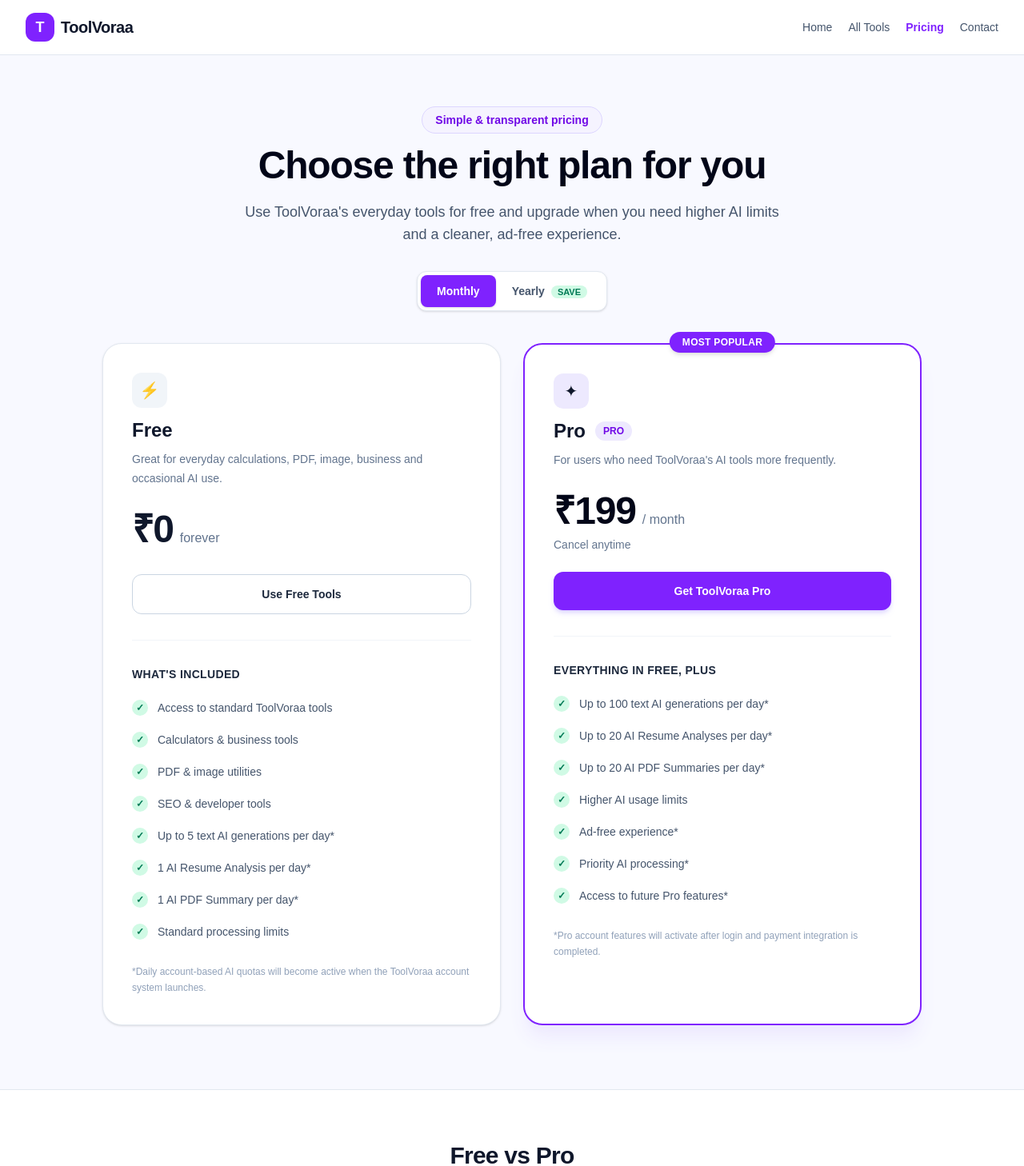
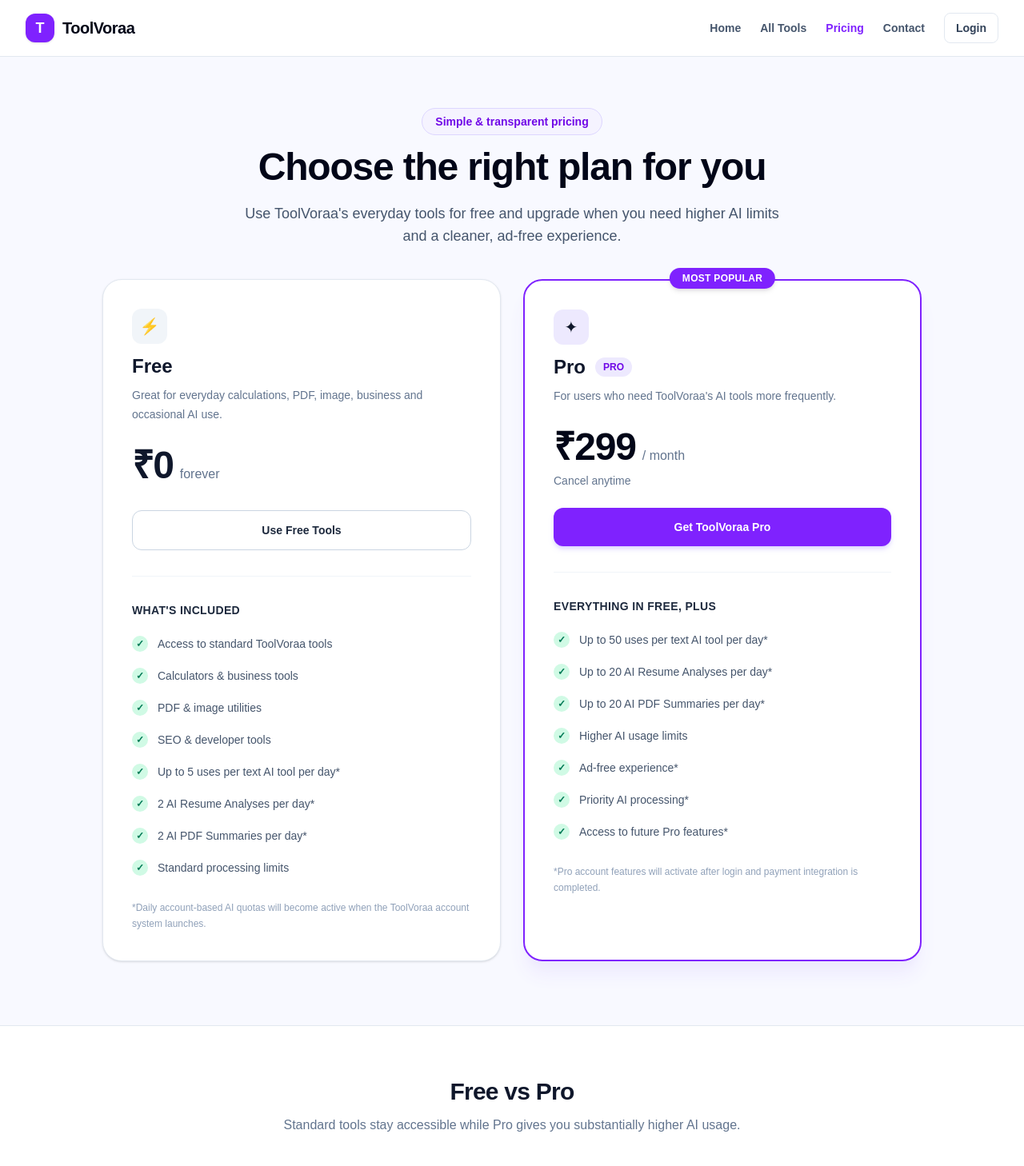
Before and after one commit to sukhgermany007-netizen/toolvoraa, a Next.js app: page /pricing in a window 1280 px wide. Shown: the top 1458 px of the page at 80% size. Built offline with nearby package versions, Linux system fonts and the light colour scheme.

Commit message:
Update Pro pricing to 299

```diff
--- a/app/pricing/page.tsx
+++ b/app/pricing/page.tsx
@@ -1,58 +1,44 @@
 "use client";
 
 import Link from "next/link";
-import { useState } from "react";
 
-type BillingType = "monthly" | "yearly";
 
 export default function PricingPage() {
-  const [billing, setBilling] = useState<BillingType>("monthly");
-
-  const proPrice = billing === "monthly" ? "₹199" : "₹1,499";
-  const proPeriod = billing === "monthly" ? "/ month" : "/ year";
-
   return (
     <main className="min-h-screen bg-[#f8f9ff] text-slate-900">
       {/* Header */}
-      <header className="border-b border-slate-200 bg-white">
+      <header className="sticky top-0 z-50 border-b border-slate-200 bg-white/95 backdrop-blur">
         <div className="mx-auto flex max-w-7xl items-center justify-between px-5 py-4 sm:px-6 lg:px-8">
-          <Link href="/" className="flex items-center gap-2">
-            <div className="flex h-9 w-9 items-center justify-center rounded-xl bg-violet-600 text-lg font-bold text-white">
+          <Link href="/" className="flex items-center gap-2.5">
+            <div className="flex h-9 w-9 items-center justify-center rounded-xl bg-violet-600 text-lg font-extrabold text-white shadow-sm">
               T
             </div>
-
-            <span className="text-xl font-bold tracking-tight">
+            <span className="text-xl font-extrabold tracking-tight text-slate-950">
               ToolVoraa
             </span>
           </Link>
 
-          <nav className="flex items-center gap-5 text-sm font-medium text-slate-600">
-            <Link
-              href="/"
-              className="transition hover:text-violet-600"
-            >
+          <nav className="flex items-center gap-4 text-sm font-semibold text-slate-600 sm:gap-6">
+            <Link href="/" className="transition hover:text-violet-600">
               Home
             </Link>
-
-            <Link
-              href="/tools/all"
-              className="transition hover:text-violet-600"
-            >
+            <Link href="/tools/all" className="transition hover:text-violet-600">
               All Tools
             </Link>
-
-            <Link
-              href="/pricing"
-              className="font-semibold text-violet-600"
-            >
+            <Link href="/pricing" className="text-violet-600">
               Pricing
             </Link>
-
             <Link
               href="/contact"
               className="hidden transition hover:text-violet-600 sm:block"
             >
               Contact
+            </Link>
+            <Link
+              href="/login"
+              className="hidden rounded-lg border border-slate-200 px-3.5 py-2 text-slate-700 transition hover:border-violet-300 hover:bg-violet-50 hover:text-violet-700 md:inline-flex"
+            >
+              Login
             </Link>
           </nav>
         </div>
@@ -74,36 +60,6 @@
             when you need higher AI limits and a cleaner,
             ad-free experience.
           </p>
-
-          {/* Billing Toggle */}
-          <div className="mt-8 inline-flex rounded-xl border border-slate-200 bg-white p-1 shadow-sm">
-            <button
-              type="button"
-              onClick={() => setBilling("monthly")}
-              className={`rounded-lg px-5 py-2.5 text-sm font-semibold transition ${
-                billing === "monthly"
-                  ? "bg-violet-600 text-white shadow-sm"
-                  : "text-slate-600 hover:text-slate-900"
-              }`}
-            >
-              Monthly
-            </button>
-
-            <button
-              type="button"
-              onClick={() => setBilling("yearly")}
-              className={`rounded-lg px-5 py-2.5 text-sm font-semibold transition ${
-                billing === "yearly"
-                  ? "bg-violet-600 text-white shadow-sm"
-                  : "text-slate-600 hover:text-slate-900"
-              }`}
-            >
-              Yearly
-              <span className="ml-2 rounded-full bg-emerald-100 px-2 py-0.5 text-[11px] font-bold text-emerald-700">
-                SAVE
-              </span>
-            </button>
-          </div>
         </div>
       </section>
 
@@ -155,9 +111,9 @@
               <Feature text="Calculators & business tools" />
               <Feature text="PDF & image utilities" />
               <Feature text="SEO & developer tools" />
-              <Feature text="Up to 5 text AI generations per day*" />
-              <Feature text="1 AI Resume Analysis per day*" />
-              <Feature text="1 AI PDF Summary per day*" />
+              <Feature text="Up to 5 uses per text AI tool per day*" />
+              <Feature text="2 AI Resume Analyses per day*" />
+              <Feature text="2 AI PDF Summaries per day*" />
               <Feature text="Standard processing limits" />
             </div>
 
@@ -198,25 +154,14 @@
 
             <div className="mb-2">
               <span className="text-5xl font-extrabold tracking-tight text-slate-950">
-                {proPrice}
+                ₹299
               </span>
-
-              <span className="ml-2 text-slate-500">
-                {proPeriod}
-              </span>
+              <span className="ml-2 text-slate-500">/ month</span>
             </div>
 
-            {billing === "yearly" && (
-              <p className="mb-6 text-sm font-semibold text-emerald-600">
-                Equivalent to about ₹125/month
-              </p>
-            )}
-
-            {billing === "monthly" && (
-              <p className="mb-6 text-sm text-slate-500">
-                Cancel anytime
-              </p>
-            )}
+            <p className="mb-6 text-sm text-slate-500">
+              Cancel anytime
+            </p>
 
             <button
               type="button"
@@ -237,7 +182,7 @@
             </h3>
 
             <div className="space-y-4">
-              <Feature text="Up to 100 text AI generations per day*" />
+              <Feature text="Up to 50 uses per text AI tool per day*" />
               <Feature text="Up to 20 AI Resume Analyses per day*" />
               <Feature text="Up to 20 AI PDF Summaries per day*" />
               <Feature text="Higher AI usage limits" />
@@ -278,19 +223,19 @@
 
             <ComparisonRow
               label="Text AI tools"
-              free="5 / day*"
-              pro="100 / day*"
+              free="Up to 5 / tool / day*"
+              pro="Up to 50 / tool / day*"
             />
 
             <ComparisonRow
               label="Resume Analyzer"
-              free="1 / day*"
+              free="2 / day*"
               pro="20 / day*"
             />
 
             <ComparisonRow
               label="PDF Summarizer"
-              free="1 / day*"
+              free="2 / day*"
               pro="20 / day*"
             />
 
@@ -329,12 +274,12 @@
 
             <Faq
               question="Can I cancel Pro?"
-              answer="The planned monthly subscription will be cancellable. Final billing and cancellation details will be shown before payments are enabled."
+              answer="The monthly Pro plan is planned to be cancellable. Final billing and cancellation details will be shown before payments are enabled."
             />
 
             <Faq
               question="Are payments available now?"
-              answer="Not yet. This pricing page currently previews the planned ToolVoraa Free and Pro plans. Payment and account integration will be added separately."
+              answer="Not yet. This pricing page shows the planned ToolVoraa Free and Pro plans. Payment and account integration will be added separately."
             />
           </div>
         </div>
```
